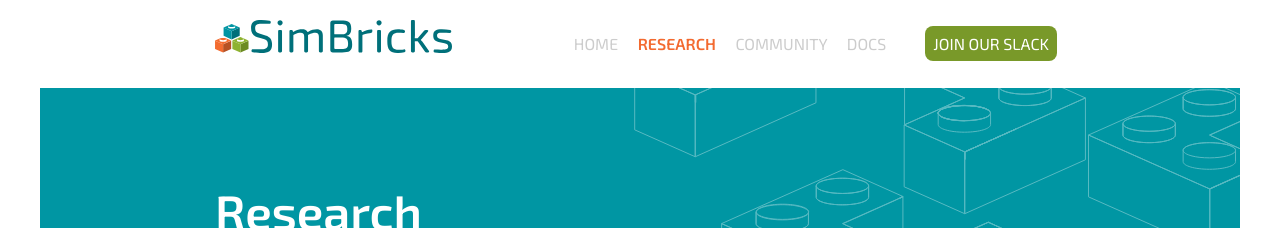
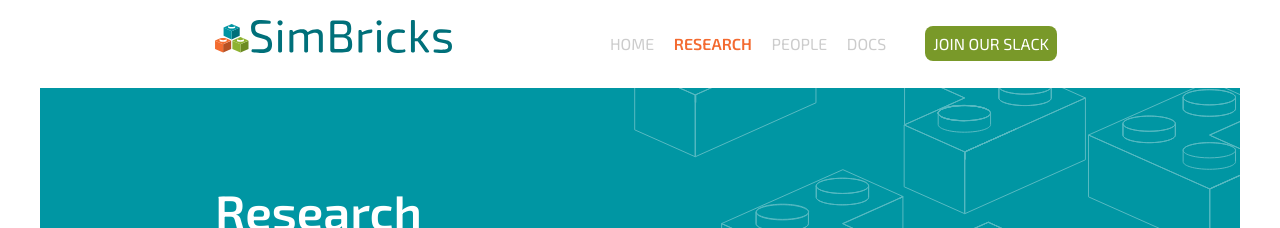
Before and after one commit to simbricks/simbricks.github.io, a Jekyll site: the page built from _pages/research.md, in a window 1280 px wide and 900 px high. Shown: the top 228 px of the window. Built offline with Jekyll 4.4.1, drawn with Linux system fonts in a browser that asks for light colours; some web fonts are replaced.

Commit message:
rename community page to people

```diff
--- a/_data/navigation.yml
+++ b/_data/navigation.yml
@@ -3,7 +3,7 @@ nav:
     link: /
   - title: Research
     link: /research.html
-  - title: Community
+  - title: People
     link: /people.html
   - title: Docs
     link: https://simbricks.readthedocs.io/
--- a/_pages/people.md
+++ b/_pages/people.md
@@ -1,7 +1,7 @@
 ---
 layout: people
 header_color: orange
-title: "Community"
+title: "People"
 subtitle: "Meet the SimBricks team"
 permalink: /people.html
 ---
```
